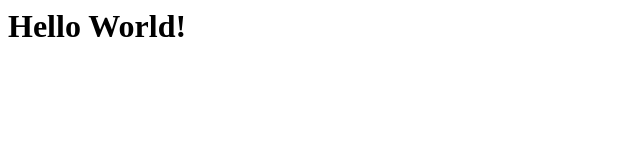
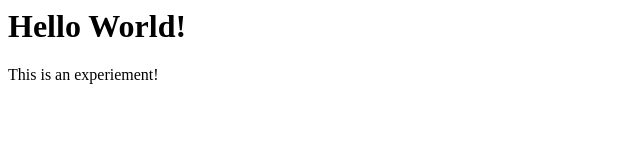
Before and after one commit to smason03/smason03.github.io, a plain HTML site: page index.html in a window 1280 px wide. Shown: the whole page, without its empty margins (0-640 px from the left). Drawn offline with Linux system fonts and the light colour scheme.

Commit message:
Adding my experimental changes.

```diff
--- a/index.html
+++ b/index.html
@@ -1,5 +1,5 @@
 <html>
 
 <h1> Hello World! </h1>
-
+This is an experiement!
  </html>
```
